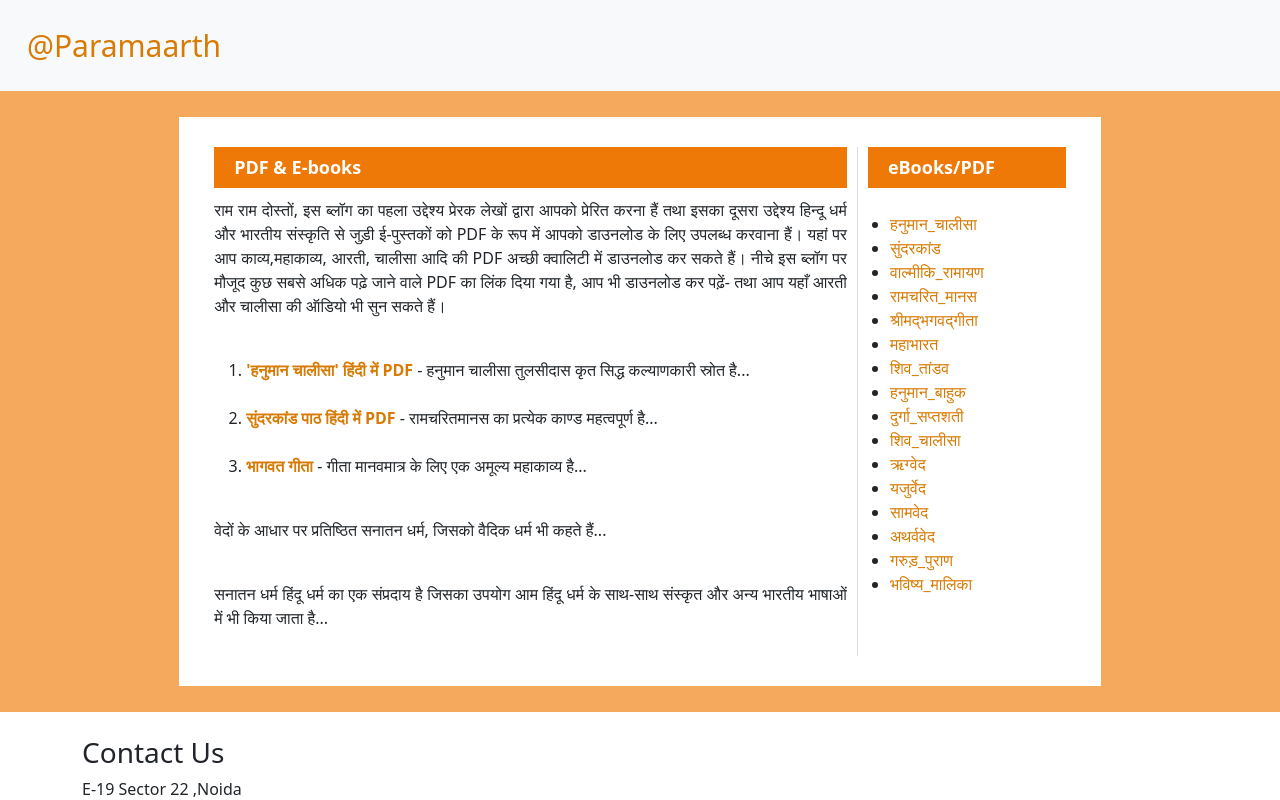
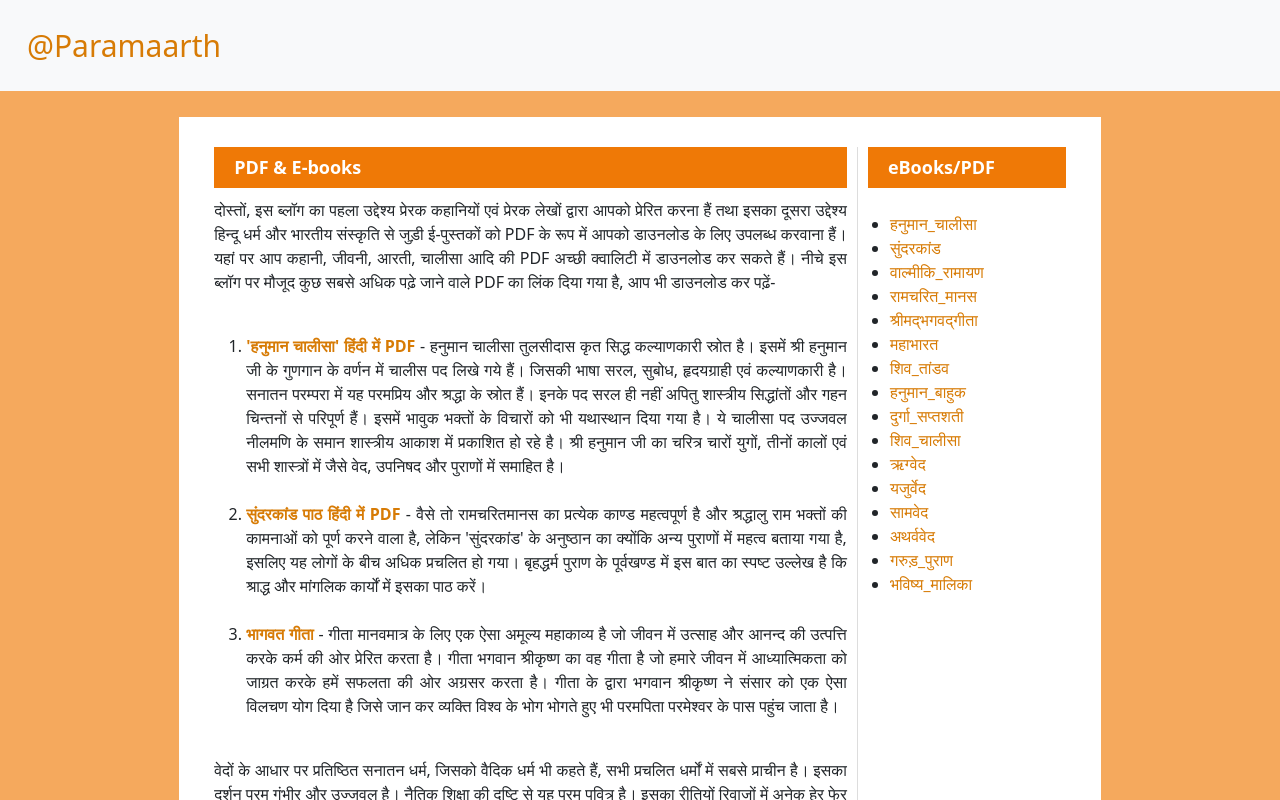
Before and after one commit to 512SinghAbhishek/Parmaaarth, a Next.js app: page / in a window 1280 px wide. Shown: the top 800 px of the page. Built offline with nearby package versions, Linux system fonts and the light colour scheme.

Commit message:
Update URl

```diff
--- a/components/Home/MostReading.tsx
+++ b/components/Home/MostReading.tsx
@@ -7,30 +7,29 @@ function MostReading() {
                 <h1 className='head_tst'>PDF & E-books </h1>
 
                 <div className='first_para'>
-                    <p className='text_align'>
-                        राम राम दोस्तों, इस ब्लॉग का पहला उद्देश्य प्रेरक लेखों द्वारा आपको प्रेरित करना हैं तथा इसका दूसरा उद्देश्य हिन्दू धर्म और भारतीय संस्कृति से जुड़ी ई-पुस्तकों को PDF के रूप में आपको डाउनलोड के लिए उपलब्ध करवाना हैं। यहां पर आप काव्य,महाकाव्य, आरती, चालीसा आदि की PDF अच्छी क्वालिटी में डाउनलोड कर सकते हैं। नीचे इस ब्लॉग पर मौजूद कुछ सबसे अधिक पढ़े जाने वाले PDF का लिंक दिया गया है, आप भी डाउनलोड कर पढ़ें- तथा आप यहाँ आरती और चालीसा की ऑडियो भी सुन सकते हैं।
-                    </p>
+                <p className='text_align'>दोस्तों, इस ब्लॉग का पहला उद्देश्य प्रेरक कहानियों एवं प्रेरक लेखों द्वारा आपको प्रेरित करना हैं तथा इसका दूसरा उद्देश्य हिन्दू धर्म और भारतीय संस्कृति से जुड़ी ई-पुस्तकों को PDF के रूप में आपको डाउनलोड के लिए उपलब्ध करवाना हैं। यहां पर आप कहानी, जीवनी, आरती, चालीसा आदि की PDF अच्छी क्वालिटी में डाउनलोड कर सकते हैं। नीचे इस ब्लॉग पर मौजूद कुछ सबसे अधिक पढ़े जाने वाले PDF का लिंक दिया गया है, आप भी डाउनलोड कर पढ़ें-</p>
+
                     <br />
                     <ol>
                         <li className='text_align'>
-                            <b><a href={`/Paramaath?pre=हनुमान_चालीसा`}>&apos;हनुमान चालीसा&apos; हिंदी में PDF</a></b> - हनुमान चालीसा तुलसीदास कृत सिद्ध कल्याणकारी स्रोत है...
+                            <b><a href={`/content/हनुमान_चालीसा`}>&apos;हनुमान चालीसा&apos; हिंदी में PDF</a></b> - हनुमान चालीसा तुलसीदास कृत सिद्ध कल्याणकारी स्रोत है। इसमें श्री हनुमान जी के गुणगान के वर्णन में चालीस पद लिखे गये हैं। जिसकी भाषा सरल, सुबोध, हृदयग्राही एवं कल्याणकारी है। सनातन परम्परा में यह परमप्रिय और श्रद्धा के स्रोत हैं। इनके पद सरल ही नहीं अपितु शास्त्रीय सिद्धांतों और गहन चिन्तनों से परिपूर्ण हैं। इसमें भावुक भक्तों के विचारों को भी यथास्थान दिया गया है। ये चालीसा पद उज्जवल नीलमणि के समान शास्त्रीय आकाश में प्रकाशित हो रहे है। श्री हनुमान जी का चरित्र चारों युगों, तीनों कालों एवं सभी शास्त्रों में जैसे वेद, उपनिषद और पुराणों में समाहित है।
                         </li>
                         <br />
                         <li className='text_align'>
-                            <b><a href={`/Paramaath?pre=सुंदरकांड`}>सुंदरकांड पाठ हिंदी में PDF</a></b> - रामचरितमानस का प्रत्येक काण्ड महत्वपूर्ण है...
+                            <b><a href={`/content/सुंदरकांड`}>सुंदरकांड पाठ हिंदी में PDF</a></b> - वैसे तो रामचरितमानस का प्रत्येक काण्ड महत्वपूर्ण है और श्रद्धालु राम भक्तों की कामनाओं को पूर्ण करने वाला है, लेकिन 'सुंदरकांड' के अनुष्ठान का क्योंकि अन्य पुराणों में महत्व बताया गया है, इसलिए यह लोगों के बीच अधिक प्रचलित हो गया। बृहद्धर्म पुराण के पूर्वखण्ड में इस बात का स्पष्ट उल्लेख है कि श्राद्ध और मांगलिक कार्यों में इसका पाठ करें।
                         </li>
                         <br />
                         <li className='text_align'>
-                            <b><a href={`/Paramaath?pre=श्रीमद्भगवद्गीता`}>भागवत गीता</a></b> - गीता मानवमात्र के लिए एक अमूल्य महाकाव्य है...
+                            <b><a href={`/content/श्रीमद्भगवद्गीता`}>भागवत गीता</a></b> - गीता मानवमात्र के लिए एक ऐसा अमूल्य महाकाव्य है जो जीवन में उत्साह और आनन्द की उत्पत्ति करके कर्म की ओर प्रेरित करता है। गीता भगवान श्रीकृष्ण का वह गीता है जो हमारे जीवन में आध्यात्मिकता को जाग्रत करके हमें सफलता की ओर अग्रसर करता है। गीता के द्वारा भगवान श्रीकृष्ण ने संसार को एक ऐसा विलचण योग दिया है जिसे जान कर व्यक्ति विश्व के भोग भोगते हुए भी परमपिता परमेश्वर के पास पहुंच जाता है।
                         </li>
                         <br />
                     </ol>
                     <p className='text_align'>
-                        वेदों के आधार पर प्रतिष्ठित सनातन धर्म, जिसको वैदिक धर्म भी कहते हैं...
+                    वेदों के आधार पर प्रतिष्ठित सनातन धर्म, जिसको वैदिक धर्म भी कहते हैं, सभी प्रचलित धर्मों में सबसे प्राचीन है। इसका दर्शन परम गंभीर और उज्जवल है। नैतिक शिक्षा की दृष्टि से यह परम पवित्र है। इसका रीतियों रिवाजों में अनेक हेर फेर होते रहते हैं। यह एक ऐसी नदी के समान है जो कहीं-कहीं तो इतनी छिछली है कि बच्चे भी इसमें उछल कूद कर सकते हैं और कहीं-कहीं इतनी गहरी है कि बड़े बड़े गोताखोर भी इसके तल का पता नहीं लगा सकते। इस प्रकार यह धर्म मनुष्य की प्रत्येक परिस्थिति में सहायता देने वाला है और ऐसी कोई भी मनुष्य की आवश्यकता नहीं है जिसकी पूर्ति के लिए दूसरे धर्म का सहारा लेना पड़े। इसका जितना-जितना अध्ययन किया जाता है उतना ही बुद्धि का विकास होता है और हृदय को संतोष प्राप्त होता है। जो नवयुवक इसका अध्ययन करता है वह अपने भविष्य जीवन के लिए एक ऐसा क्षेत्र तैयार करता है जिससे सुख की अवश्यमेव प्राप्ति हो और दुःख के समय शांति भी अवश्य प्राप्त हो।
                     </p>
                     <br />
                     <p className='text_align'>
-                        सनातन धर्म हिंदू धर्म का एक संप्रदाय है जिसका उपयोग आम हिंदू धर्म के साथ-साथ संस्कृत और अन्य भारतीय भाषाओं में भी किया जाता है...
+                    सनातन धर्म में एक सबसे विशिष्ट बात यह है कि इसने ज्ञान-समष्टि की एक पूरी योजना तैयार कर दी है और उसे एक ऐसे दर्शन से सुशोभित कर रक्खा है जिसके प्रकार तो अनेक हैं पर सबों में एक ही विचारधारा है और सबों का एक ही उद्देश्य है। मानव ज्ञान का इतना सर्वतोमुखी और नियमबद्ध विचार और कहीं नहीं दिखाई देता।
                     </p>
                 </div>
             </div>
```
